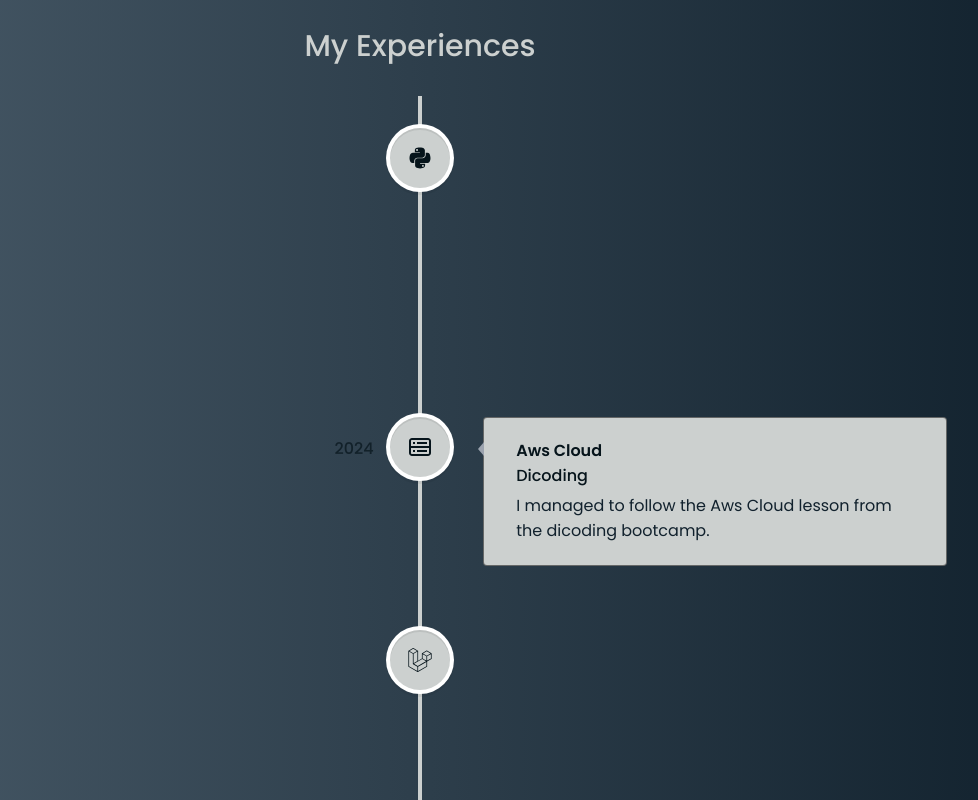
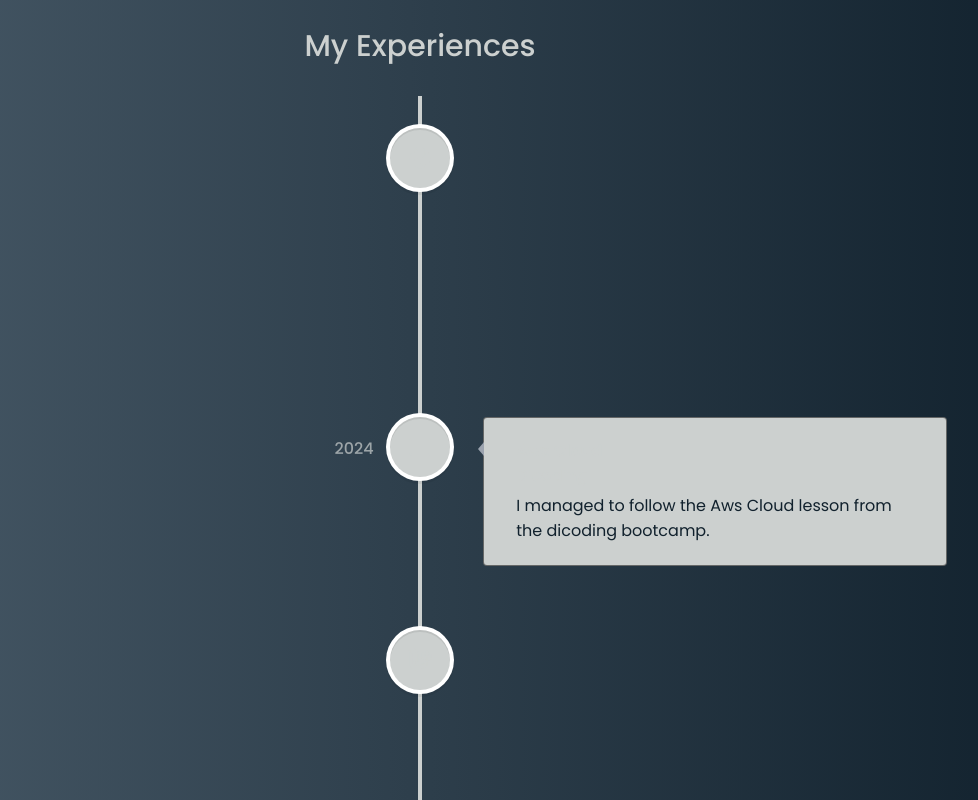
Before and after one commit to kisa22/vanfortonextjs, a Next.js app: page / in a window 1280 px wide. Shown: the part 2700-3500 px from the top of the page, without its empty margins (220-1198 px from the left). Built offline with nearby package versions, Linux system fonts and the light colour scheme.

Commit message:
text color

```diff
--- a/src/components/Experience.tsx
+++ b/src/components/Experience.tsx
@@ -17,6 +17,7 @@ const Experience = () => {
         {experiencesData.map((item, index) => (
           <React.Fragment key={index}>
             <VerticalTimelineElement
+              className="text-color-primary"
               contentStyle={{
                 background: "#CCD0CF",
                 boxShadow: "none",
```
